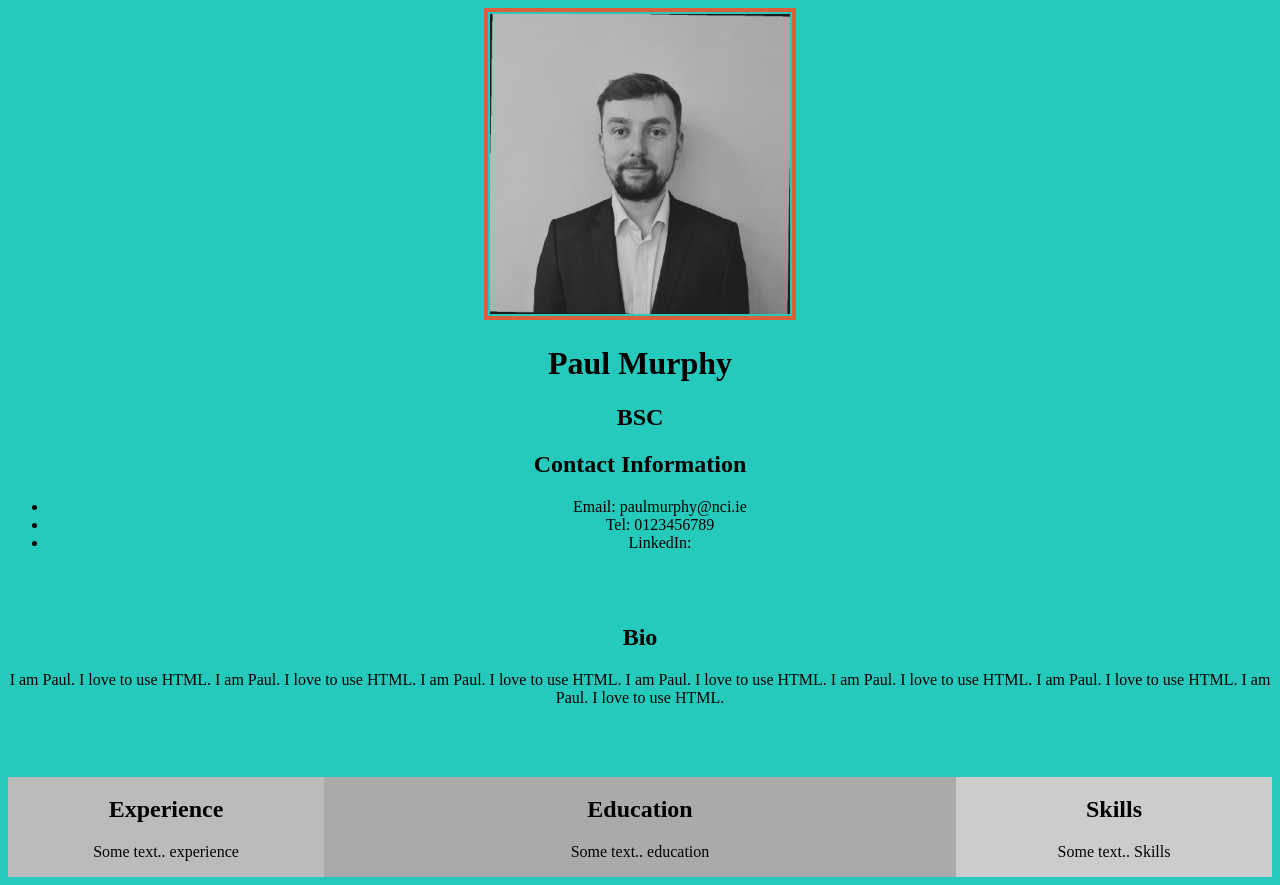
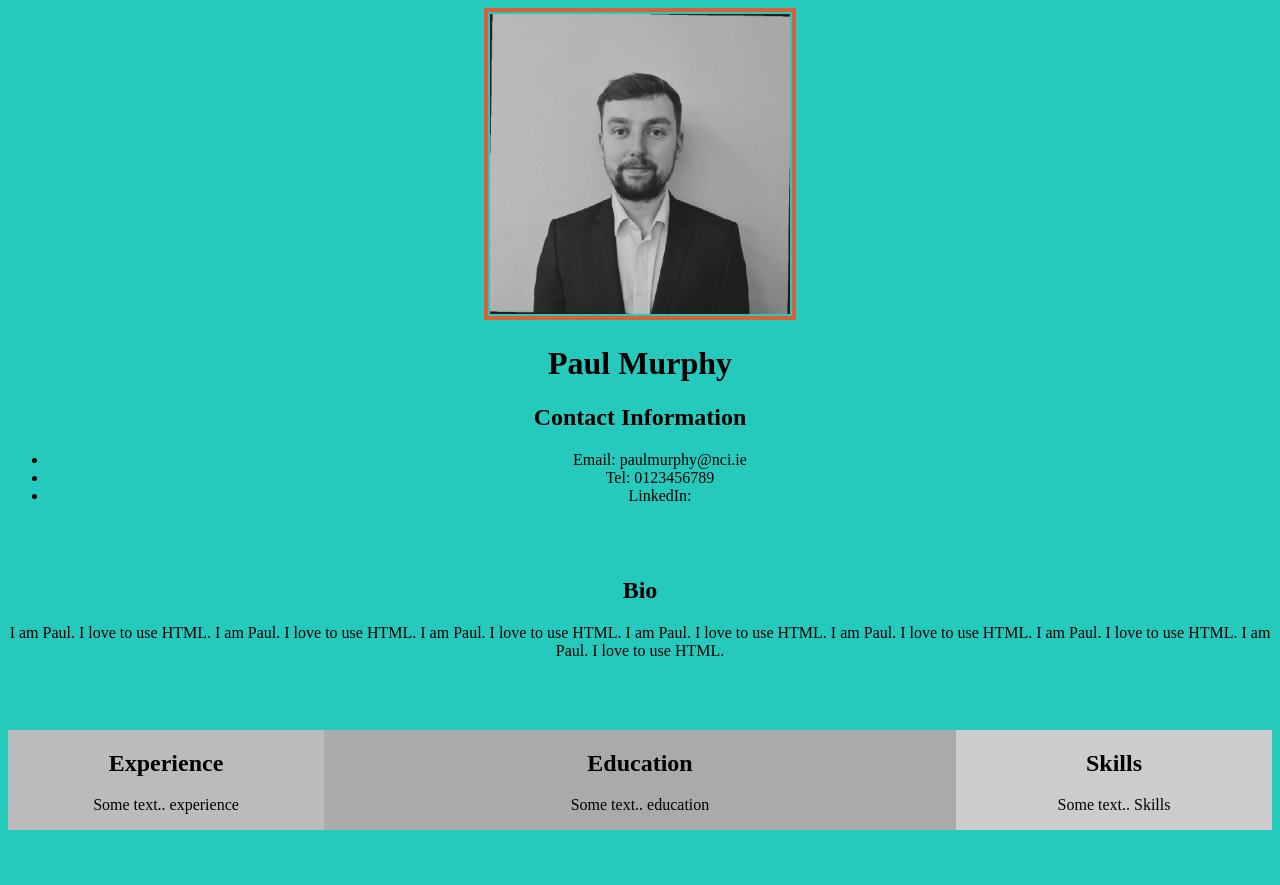
Before and after one commit to PMM217/PMM217.github.io, a plain HTML site: page index.html in a window 1280 px wide. After the commit the page ends 838 px from the top, so only its background shows below. Drawn offline with Linux system fonts and the light colour scheme.

Commit message:
Updating index html code

```diff
--- a/index.html
+++ b/index.html
@@ -19,8 +19,6 @@
             <img  class="profile-pic" src="images/Paul.png" alt="headshot">
 
             <h1>Paul Murphy</h1>
-
-            <h2>BSC</h2>
 
         </div>
 
```
